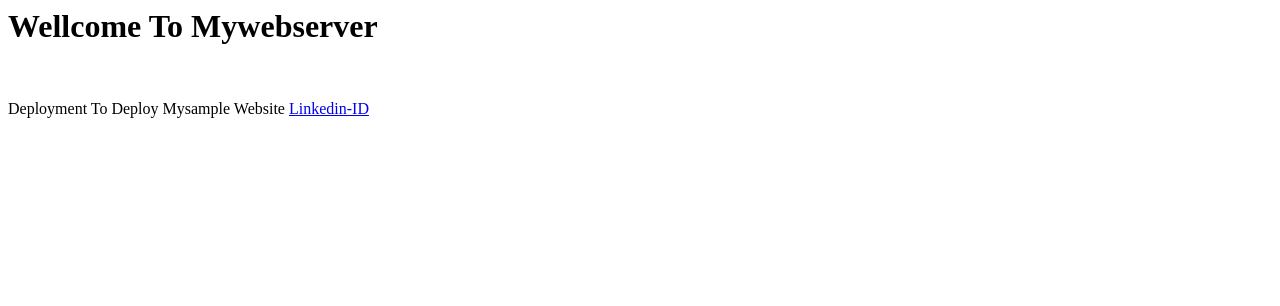
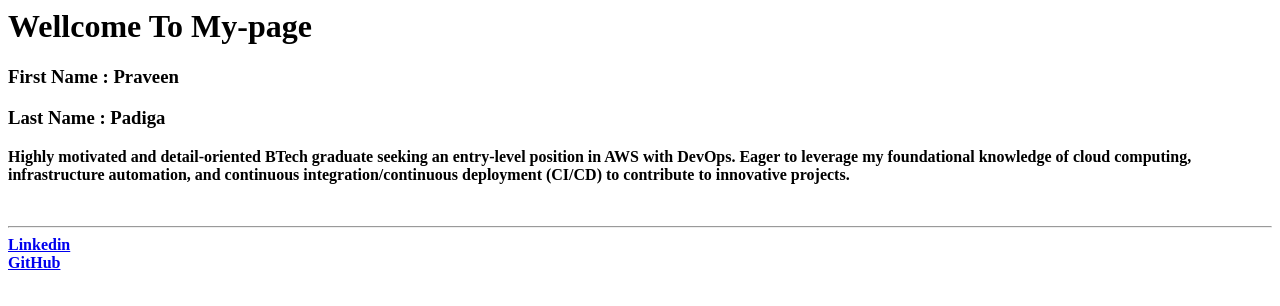
Before and after one commit to praveenpadiga/Mysample-Webserver, a plain HTML site: page index.html in a window 1280 px wide. Drawn offline with Linux system fonts and the light colour scheme.

Commit message:
index.html Modefied

```diff
--- a/index.html
+++ b/index.html
@@ -1,4 +1,16 @@
-<title> Mysample Webserver</title>
-<h1> Wellcome To Mywebserver </h1>
-<br>
-<p> Deployment To Deploy Mysample Website <a href="https://www.linkedin.com/in/praveenpadiga"> Linkedin-ID </a> </p>
+<head>
+</body>
+	<title> My Professional Details </title>
+	<h1> Wellcome To My-page </h1>
+	<h3> First Name : Praveen </h3>
+	<h3> Last Name  : Padiga </h3>
+
+	<p> <b>Highly motivated and detail-oriented BTech graduate seeking an entry-level position in AWS with DevOps.
+	Eager to leverage my foundational knowledge of cloud computing, infrastructure automation, and continuous
+	integration/continuous deployment (CI/CD) to contribute to innovative projects.</p>
+	<br> <hr>
+	<a href="https://www.linkedin.com/in/praveenpadiga"> Linkedin </a>
+	<br>
+	<a href="https://github.com/praveenpadiga"> GitHub </a>
+</body>
+</head>
```
